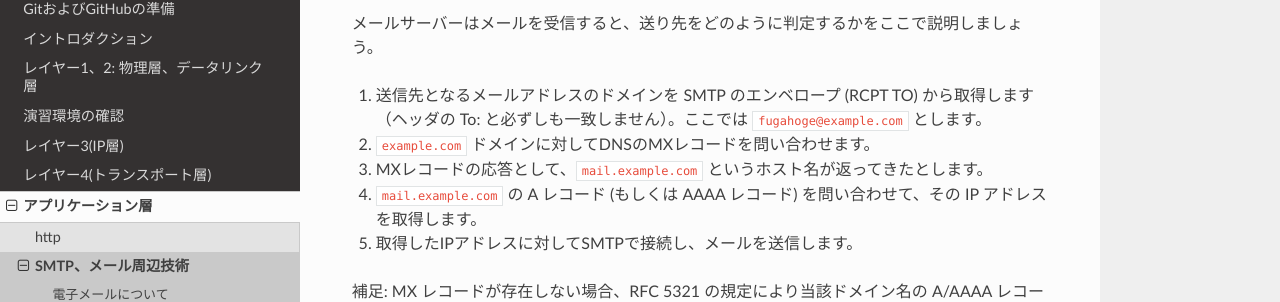
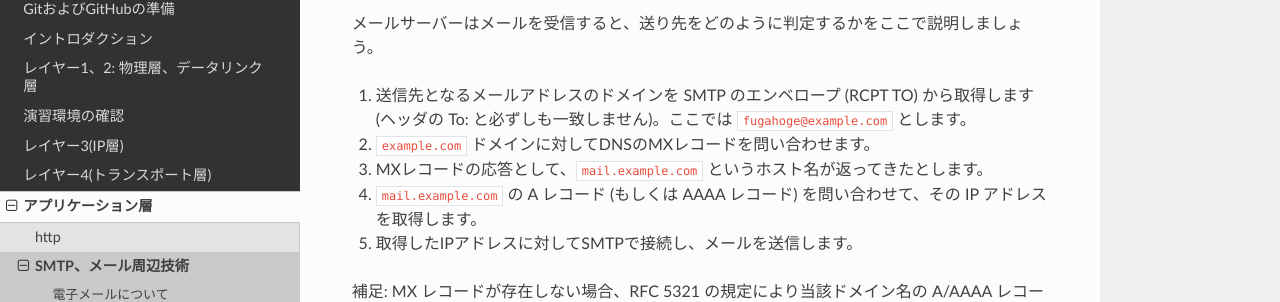
Before and after one commit to densuke/2025-network-doc, a Sphinx documentation site: the page built from source/app/smtp/find.md, in a window 1280 px wide and 900 px high, scrolled down 307 px. Shown: the part 172-474 px from the top of the window. Built offline with Sphinx 7.4.7 and the Read the Docs theme 3.1.0, drawn with Linux system fonts in a browser that asks for light colours.

Commit message:
全角のかっこが発見されたので訂正(auto)
Co-authored-by: gemini-code-assist[bot] <176961590+gemini-code-assist[bot]@users.noreply.github.com>

```diff
--- a/source/app/smtp/find.md
+++ b/source/app/smtp/find.md
@@ -12,7 +12,7 @@ DNSでは、リソースレコードとして MX (Mail eXchanger) が用意さ
 
 メールサーバーはメールを受信すると、送り先をどのように判定するかをここで説明しましょう。
 
-1. 送信先となるメールアドレスのドメインを SMTP のエンベロープ (RCPT TO) から取得します（ヘッダの To: と必ずしも一致しません）。ここでは `fugahoge@example.com` とします。
+1. 送信先となるメールアドレスのドメインを SMTP のエンベロープ (RCPT TO) から取得します(ヘッダの To: と必ずしも一致しません)。ここでは `fugahoge@example.com` とします。
 2. `example.com` ドメインに対してDNSのMXレコードを問い合わせます。
 3. MXレコードの応答として、`mail.example.com` というホスト名が返ってきたとします。
 4. `mail.example.com` の A レコード (もしくは AAAA レコード) を問い合わせて、その IP アドレスを取得します。
```
